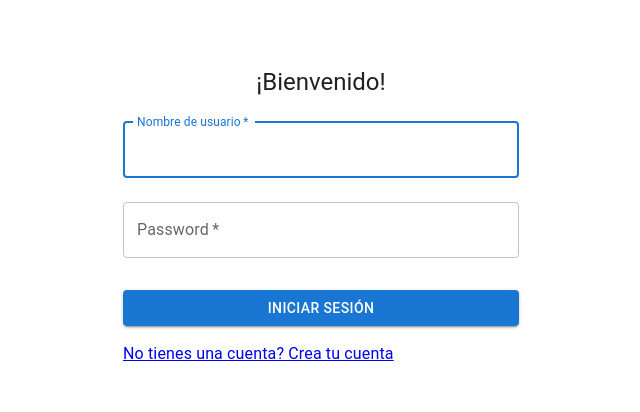
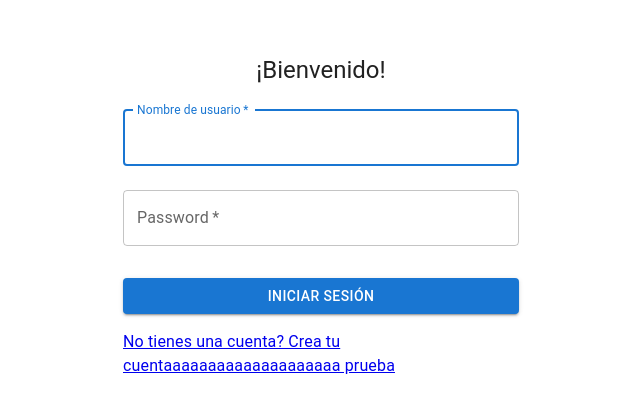
Before and after one commit to EyderACM/Devops-React, a Next.js app: page / in a window 1280 px wide. Shown: the part 184-596 px from the top of the page, without its empty margins (319-959 px from the left). Built offline with nearby package versions, Linux system fonts and the light colour scheme; no server answers.

Commit message:
Update login.tsx

```diff
--- a/src/pages/login.tsx
+++ b/src/pages/login.tsx
@@ -89,7 +89,7 @@ export default function SignIn() {
           <Grid container>
             <Grid item>
               <Link href={`${paths.general.signUp}`}>
-                {'No tienes una cuenta? Crea tu cuenta'}
+                {'No tienes una cuenta? Crea tu cuentaaaaaaaaaaaaaaaaaaaa prueba'}
               </Link>
             </Grid>
           </Grid>
```
